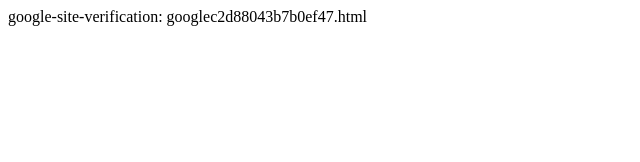
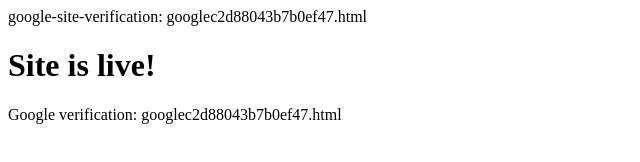
Before and after one commit to mattshields2001/serveothers, a plain HTML site: page index.html in a window 1280 px wide. Shown: the whole page, without its empty margins (0-640 px from the left). Drawn offline with Linux system fonts and the light colour scheme.

Commit message:
index.html

```diff
--- a/index.html
+++ b/index.html
@@ -1 +1,11 @@
 google-site-verification: googlec2d88043b7b0ef47.html
+<!DOCTYPE html>
+<html>
+  <head>
+    <title>My Site</title>
+  </head>
+  <body>
+    <h1>Site is live!</h1>
+    <p>Google verification: googlec2d88043b7b0ef47.html</p>
+  </body>
+</html>
```
